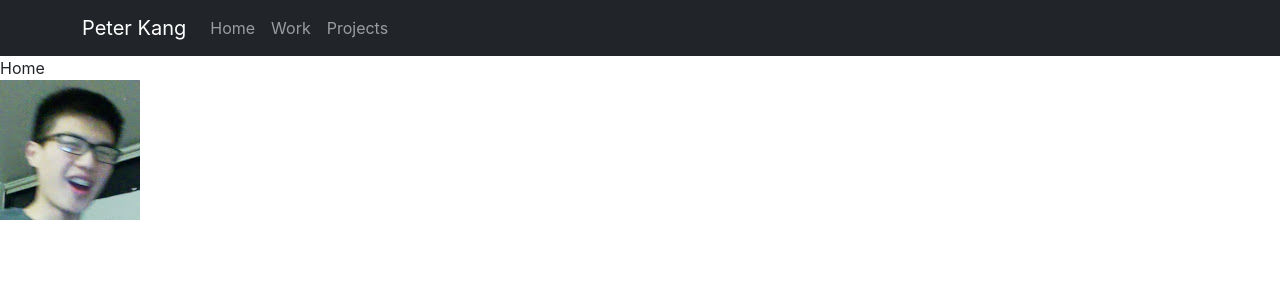
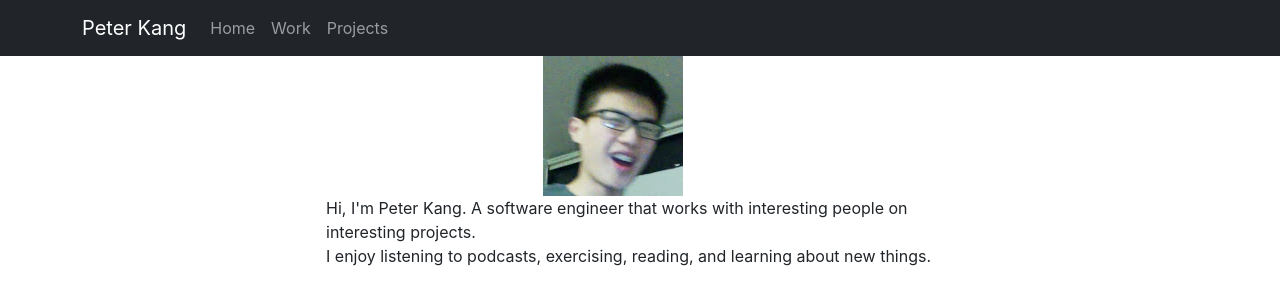
Before and after one commit to Peter-Kang/Peter-Kang.github.io, a React (Create React App) app: page /#/ in a window 1280 px wide. Shown: the top 304 px of the page. Built offline with nearby package versions, Linux system fonts and the light colour scheme.

Commit message:
Added descriptions to the homepage

```diff
--- a/src/routes/Home.js
+++ b/src/routes/Home.js
@@ -1,12 +1,27 @@
 import React from "react";
+import { Row, Col } from "react-bootstrap";
 import Image from "react-bootstrap/Image"
 
 const Home = ()=>
 {
     return(
-        <div>
-            <div>Home</div>
-            <Image src='./profilePhoto.png'/>
+        <div className="justify-content-center">
+            <Row className="justify-content-center">
+                <Col md={2} sm={2} xs={2}>
+                    <Image  src='./profilePhoto.png'/>
+                </Col>
+            </Row>
+            <Row className="justify-content-center">
+                <Col md={6} sm={8} xs={10}>
+                    Hi, I'm Peter Kang. A software engineer that works with interesting people on interesting projects.
+                </Col>
+            </Row>
+
+            <Row className="justify-content-center">
+                <Col md={6} sm={8} xs={10}>
+                    I enjoy listening to podcasts, exercising, reading, and learning about new things.
+                </Col>
+            </Row>
         </div>
     );
 }
```
